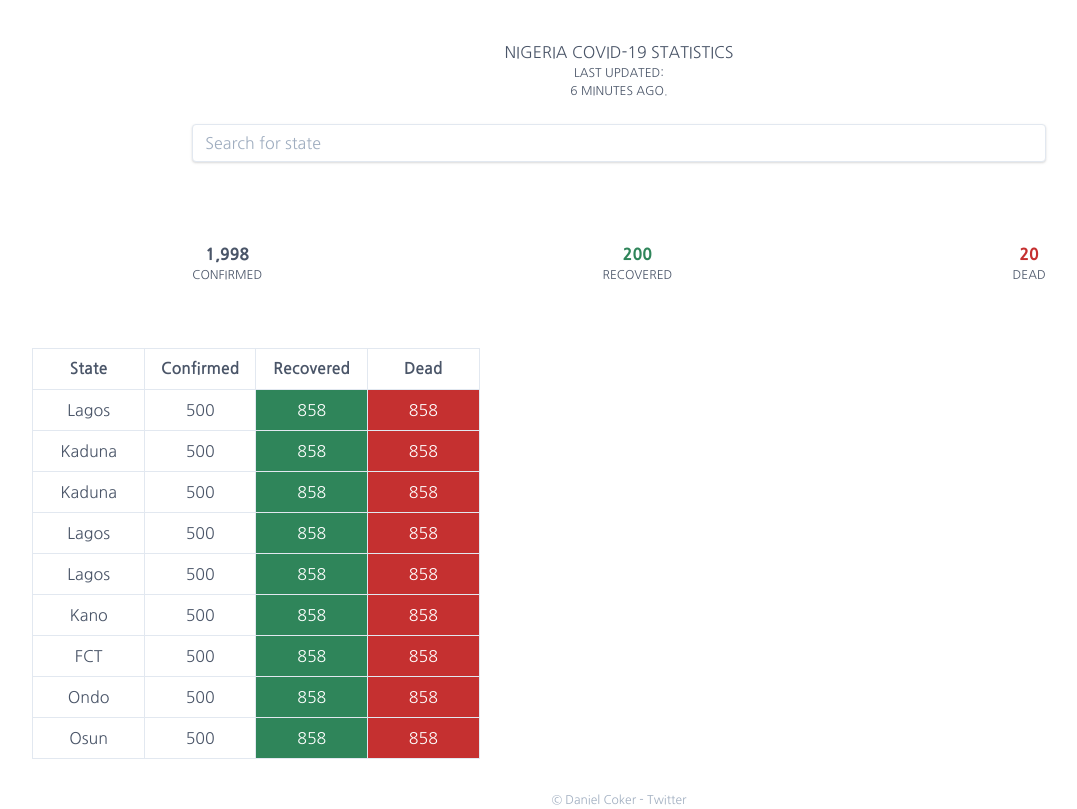
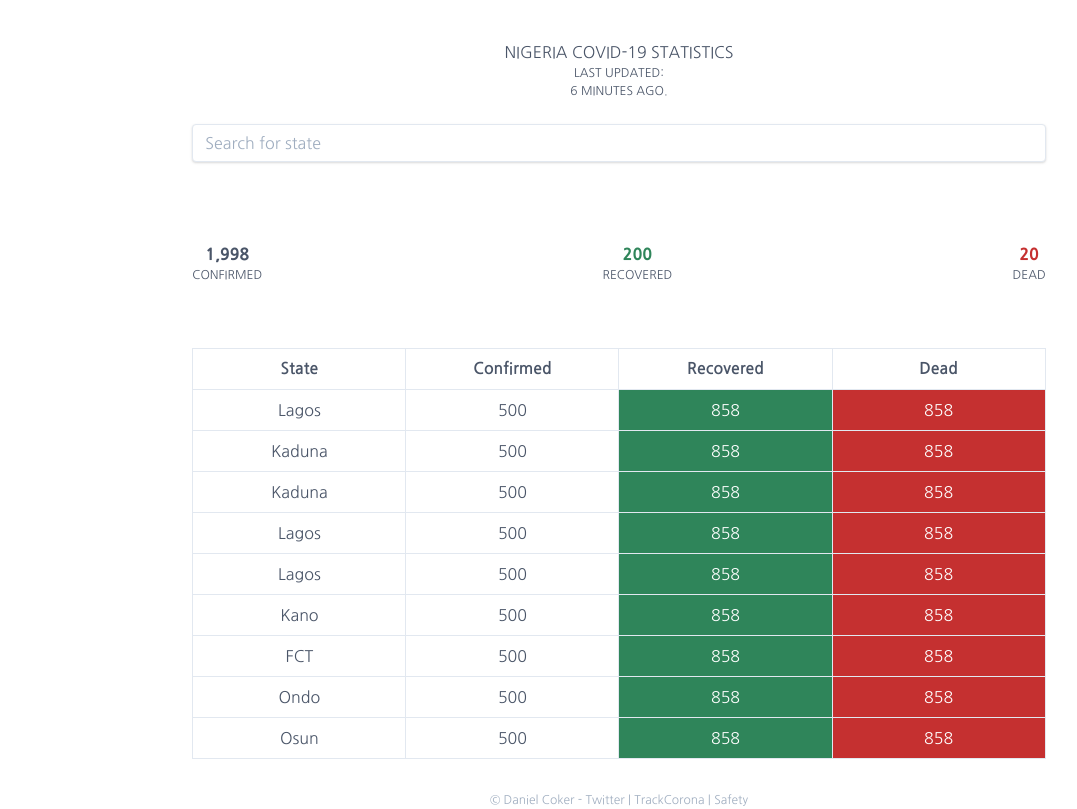
Before and after one commit to danielcoker/covid19, a Vue app: page / in a window 1280 px wide. Shown: the whole page, without its empty margins (21-1098 px from the left). Built offline with nearby package versions, Linux system fonts and the light colour scheme.

Commit message:
Add more reference link in the footer

```diff
--- a/src/views/Home.vue
+++ b/src/views/Home.vue
@@ -35,8 +35,8 @@
         </div>
       </section>
 
-      <section class="w-11/12 m-auto mt-16">
-        <table class="table-fixed">
+      <section class="w-11/12 lg:w-8/12 m-auto mt-16">
+        <table class="w-full table-fixed">
           <thead>
             <tr>
               <th class="border w-1/4 px-4 py-2">State</th>
@@ -106,7 +106,10 @@
     </main>
     <footer class="mt-8">
       <p class="text-center text-gray-500 text-xs">
-        &copy; Daniel Coker - <a href="https://twitter.com/danielcoker_" target="_blank">Twitter</a>
+        &copy; Daniel Coker -
+        <a href="https://twitter.com/danielcoker_" target="_blank">Twitter</a> |
+        <a href="https://www.trackcorona.live/" target="_blank">TrackCorona</a> |
+        <a href="https://www.cdc.gov/coronavirus/2019-ncov/index.html" target="_blank">Safety</a>
       </p>
     </footer>
   </div>
```
